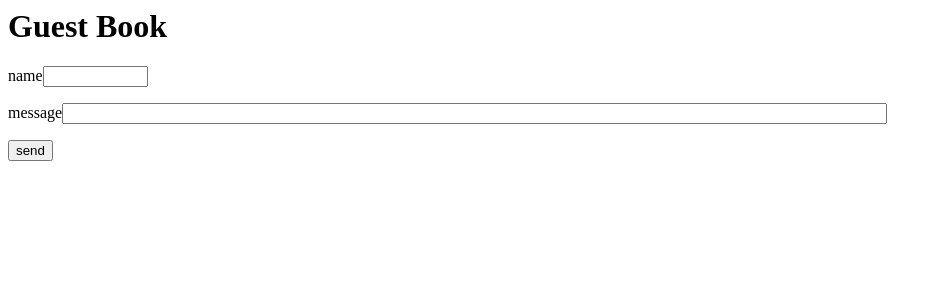
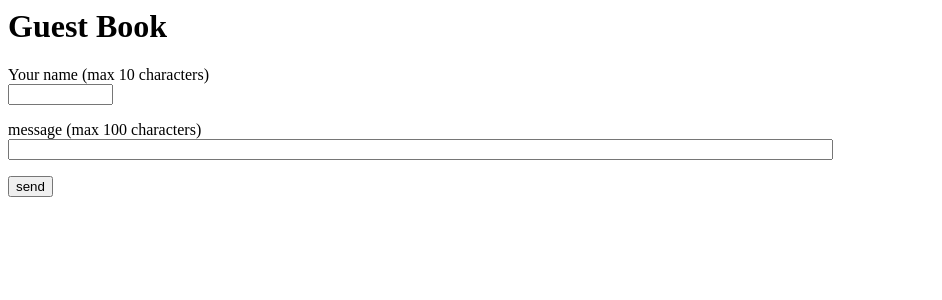
Before and after one commit to furihata/snssample, a PHP site: page / in a window 1280 px wide. Shown: the top 300 px of the page, without its empty margins (0-942 px from the left). Run offline with PHP 8.4, Linux system fonts and the light colour scheme; data that the repository does not hold is empty.

Commit message:
入力側に文字数制限を追加

```diff
--- a/server/php/index.php
+++ b/server/php/index.php
@@ -36,7 +36,7 @@ print "</p>";
 ## Post form
 
 print '<form action="post.php" method="POST">';
-print '<p><div><label>name</label><input type="text" name="author" size="10"></div></p>';
-print '<p><div><label>message</label><input type="text" name="message" size="100"></div></p>';
+print '<p><div><label>Your name (max 10 characters)</label><br/><input type="text" name="author" size="10" maxlength="10"></div></p>';
+print '<p><div><label>message (max 100 characters)</label><br/><input type="text" name="message" size="100" maxlength="100"></div></p>';
 print '<input type="submit" value="send">';
 print '</form>';
```
